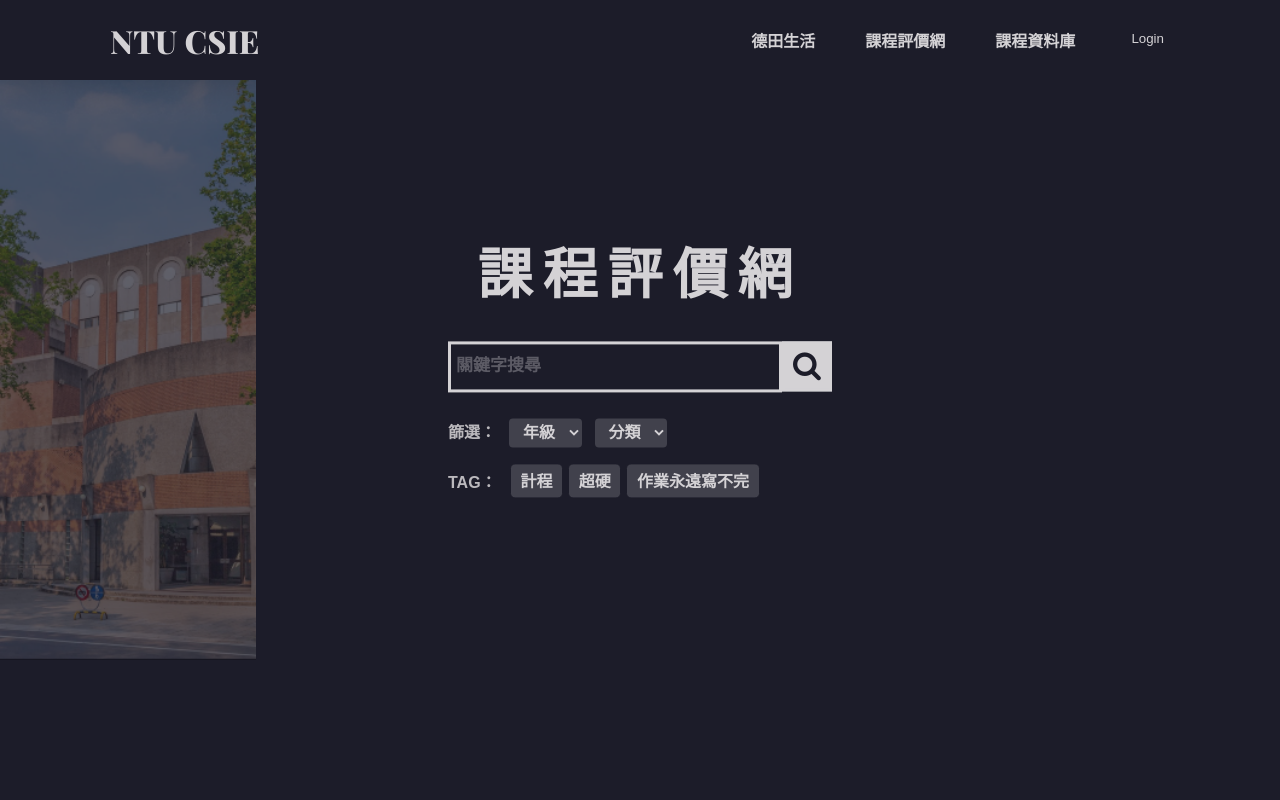
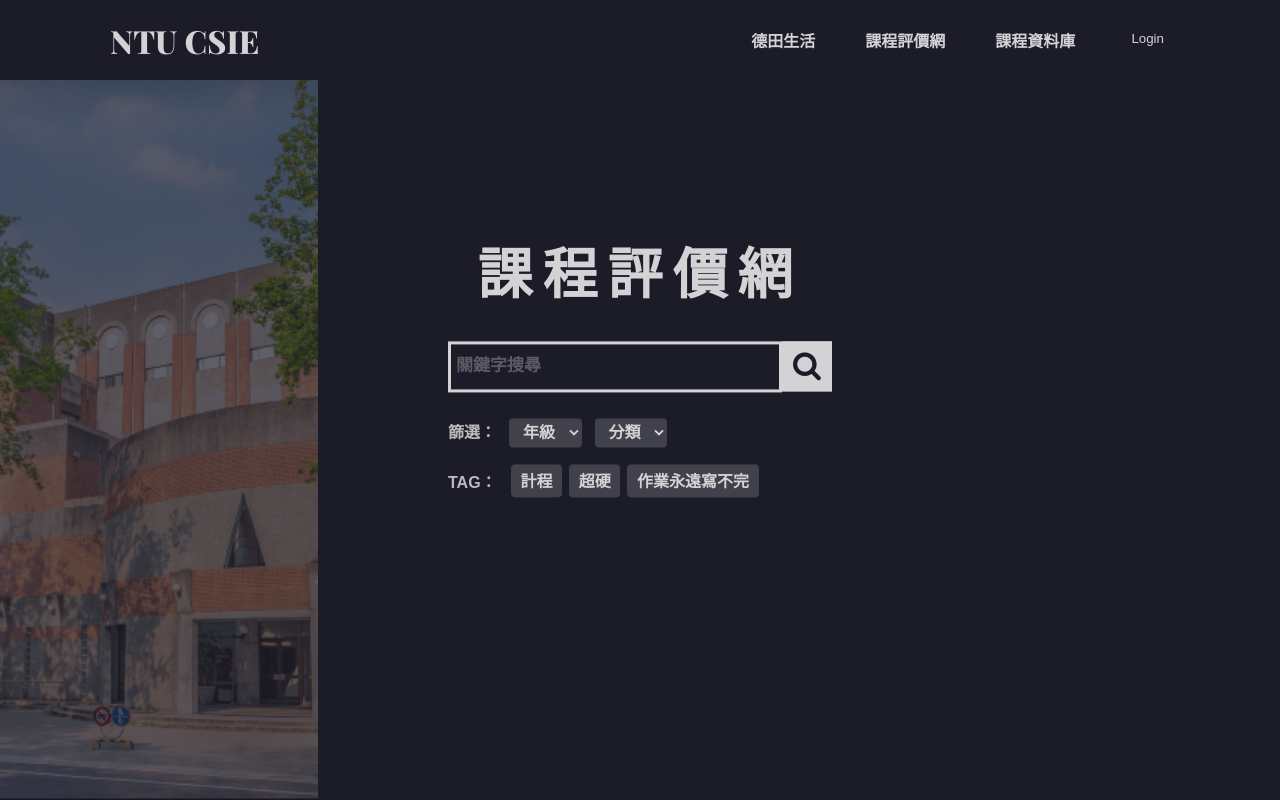
Before and after one commit to NTUCSIECouncil/council.csie-frontend, a Next.js app: page /rate in a window 1280 px wide. Built offline with nearby package versions, Linux system fonts and the light colour scheme; no server answers.

Commit message:
fix(front): database pic size

```diff
--- a/src/styles/database.module.css
+++ b/src/styles/database.module.css
@@ -4,10 +4,10 @@
     padding: 0;
     background-color: #1c1c29;
     background-image: url("/building_right.png");
-    background-size: 20%;
+    background-size: contain;
     background-repeat: no-repeat;
     background-position-x: right;
-    height: 618px; /* auto set? */
+    height: calc(100vh - 80px);
   }
 
 .layoutVer {
--- a/src/styles/rate.module.css
+++ b/src/styles/rate.module.css
@@ -1,11 +1,10 @@
-.body {
+/* .body {
   font-family: Arial, sans-serif;
   margin: 0;
   padding: 0;
   background-color: #1c1c29;
-  /* Set your desired background color here */
   height: 1200px;
-}
+} */
 
 .bodyRate {
   font-family: Arial, sans-serif;
@@ -13,7 +12,7 @@
   padding: 0;
   background-color: #1c1c29;
   background-image: url("/building_left.png");
-  background-size: 20%;
+  background-size: contain;
   background-repeat: no-repeat;
   background-position-x: left;
   height: calc(100vh - 80px);
```
